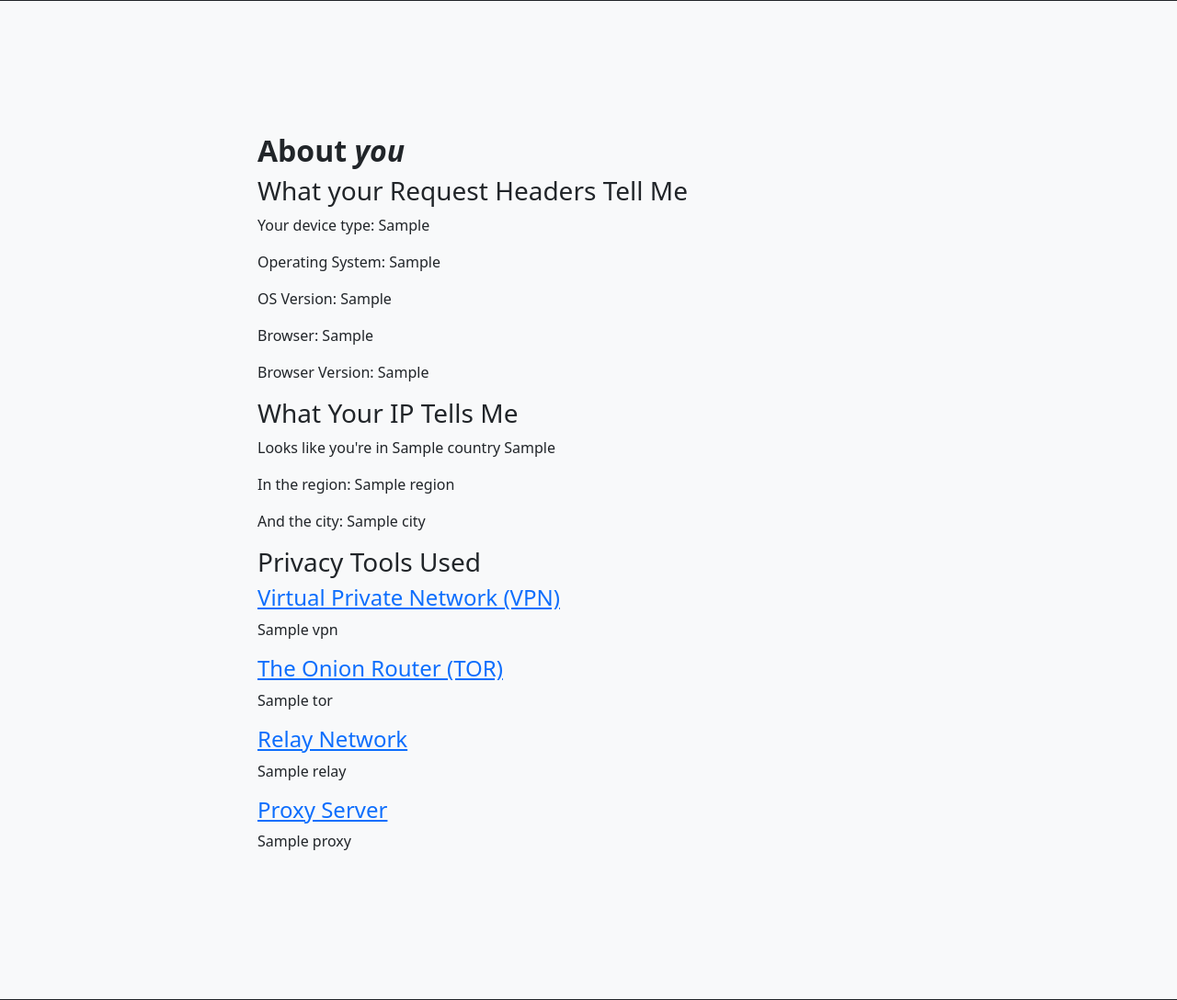
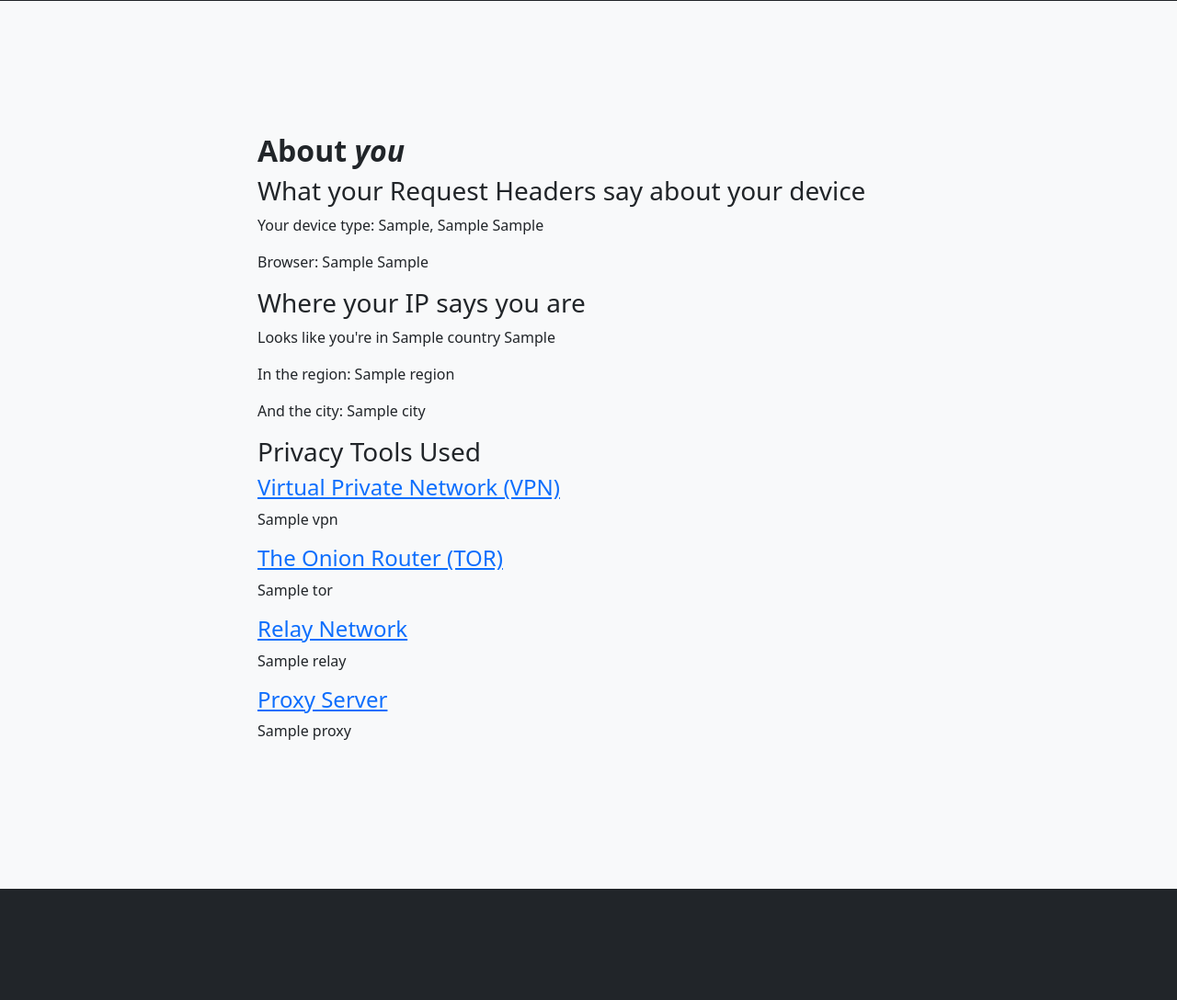
Before and after one commit to CPettifo/headers, a Flask app: template services/collector/templates/index.html in a window 1280 px wide. Shown: the part 559-1647 px from the top of the page at 92% size. Run offline with Flask 3, Linux system fonts and the light colour scheme; the template is opened without the code that fills it: most values are stand-ins (such as "Sample title", 1, 10 or a date in 2020).

Commit message:
tighten about you section

```diff
--- a/services/collector/templates/index.html
+++ b/services/collector/templates/index.html
@@ -48,14 +48,11 @@
                 <div class="row gx-4 justify-content-center">
                     <div class="col-lg-8">
                         <h2 class="fw-bolder">About <em>you</em></h2>
-                        <h3>What your Request Headers Tell Me</h3>
-                        <p>Your device type: {{device_type}}</p>
-                        <p>Operating System: {{device_os}}</p>
-                        <p>OS Version: {{device_os_version}}</p>
-                        <p>Browser: {{device_browser}}</p>
-                        <p>Browser Version: {{device_browser_version}}</p>
+                        <h3>What your Request Headers say about your device</h3>
+                        <p>Your device type: {{device_type}}, {{device_os}} {{device_os_version}}</p>
+                        <p>Browser: {{device_browser}} {{device_browser_version}}</p>
 
-                        <h3>What Your IP Tells Me</h3>
+                        <h3>Where your IP says you are</h3>
                         <p>Looks like you're in {{country}} {{country_flag}}</p>
                         <p>In the region: {{region}}</p>
                         <p>And the city: {{city}}</p>
```
